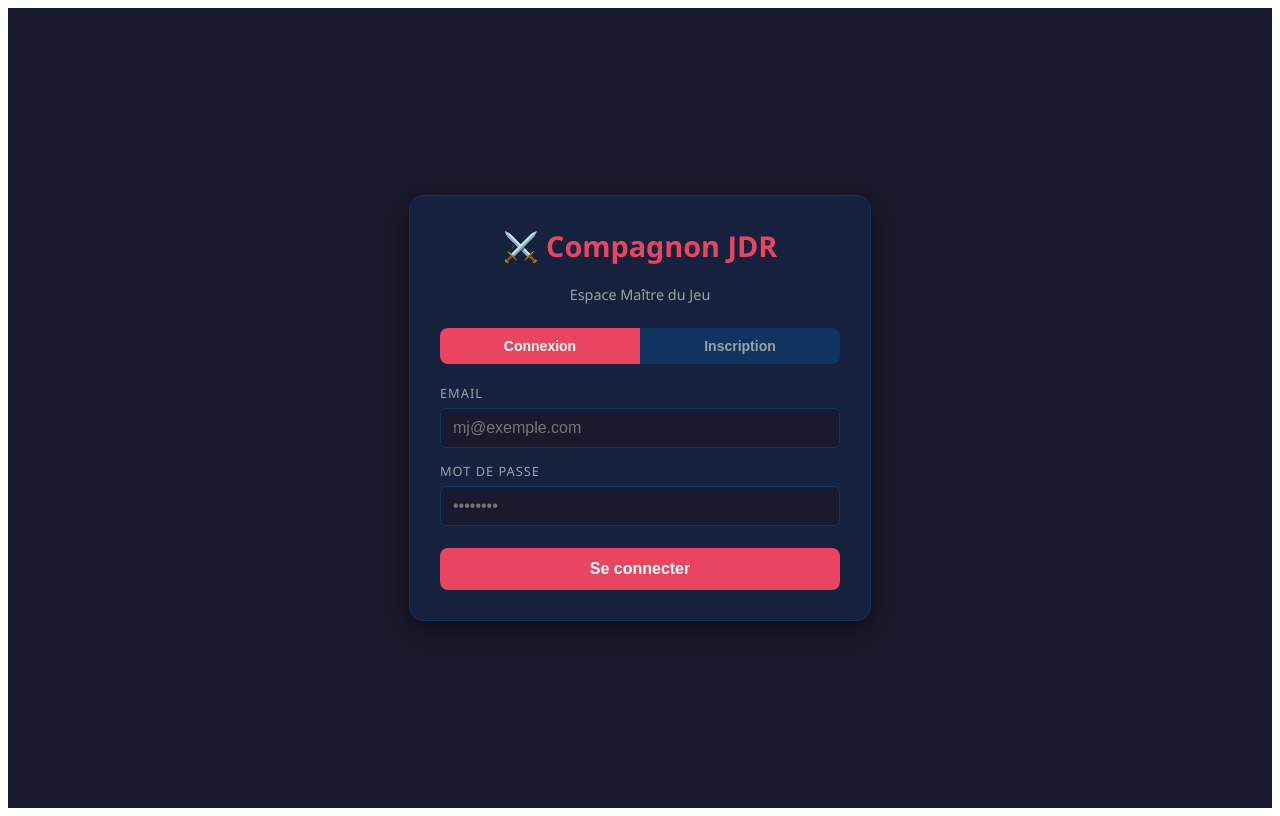
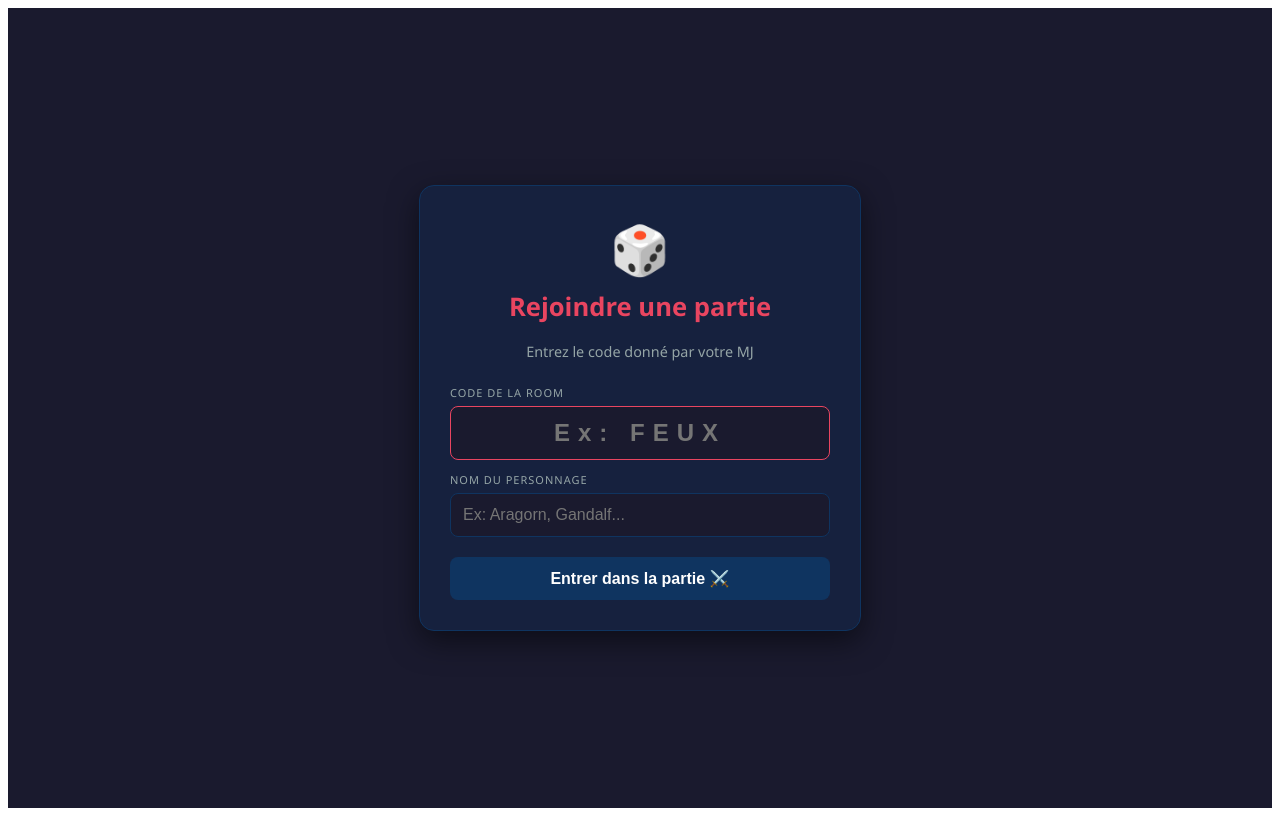
Before and after one commit to axel33barias-svg/vitejs-vite-s5exogft, a React (Vite) app: page /rejoindre in a window 1280 px wide. Before the commit this address led to /login. Built offline with nearby package versions, Linux system fonts and the light colour scheme.

Commit message:
rooms a code

```diff
--- a/src/App.jsx
+++ b/src/App.jsx
@@ -35,7 +35,7 @@ export default function App() {
   return (
     <BrowserRouter>
       <Routes>
-        <Route path="/rejoindre/:sessionId" element={<Joueur />} />
+        <Route path="/rejoindre" element={<Joueur />} />
         <Route path="/mj" element={session ? <MJ session={session} /> : <Navigate to="/login" />} />
         <Route path="/login" element={session ? <Navigate to="/mj" /> : <Login />} />
         <Route path="*" element={<Navigate to={session ? "/mj" : "/login"} />} />
--- a/src/pages/Joueur.jsx
+++ b/src/pages/Joueur.jsx
@@ -1,5 +1,4 @@
 import { useState, useCallback, useEffect } from "react";
-import { useParams } from "react-router-dom";
 import { supabase } from "../supabase";
 
 const FACES = [4, 6, 8, 10, 12, 20, 100];
@@ -21,9 +20,13 @@ const colors = {
 };
 
 export default function Joueur() {
-  const { sessionId } = useParams();
+  const [etape, setEtape] = useState("accueil"); // accueil → jeu
+  const [code, setCode] = useState("");
   const [nom, setNom] = useState("");
-  const [nomConfirme, setNomConfirme] = useState(false);
+  const [erreur, setErreur] = useState(null);
+  const [loading, setLoading] = useState(false);
+
+  const [sessionId, setSessionId] = useState(null);
   const [joueurId, setJoueurId] = useState(null);
   const [bonus, setBonus] = useState(0);
   const [seuil, setSeuil] = useState(0);
@@ -32,33 +35,44 @@ export default function Joueur() {
   const [lastRoll, setLastRoll] = useState(null);
   const [history, setHistory] = useState([]);
   const [activeDie, setActiveDie] = useState(null);
-  const [sessionValide, setSessionValide] = useState(null);
 
-  useEffect(() => {
-    const checkSession = async () => {
-      const { data } = await supabase
-        .from("sessions").select("id").eq("id", sessionId).maybeSingle();
-      setSessionValide(!!data);
-    };
-    if (sessionId) checkSession();
-  }, [sessionId]);
+  const rejoindre = async () => {
+    if (!code.trim() || !nom.trim()) return;
+    setLoading(true);
+    setErreur(null);
 
-  useEffect(() => {
-    if (!nomConfirme || !sessionId) return;
-    const init = async () => {
-      const { data } = await supabase
-        .from("joueurs")
-        .insert([{ session_id: sessionId, nom, bonus: 0, seuil: 0 }])
-        .select().single();
-      if (data) {
-        setJoueurId(data.id);
-        setBonus(data.bonus);
-        setSeuil(data.seuil);
-      }
-    };
-    init();
-  }, [nomConfirme, sessionId, nom]);
+    // Cherche la session par code
+    const { data: session } = await supabase
+      .from("sessions")
+      .select("id")
+      .eq("code", code.toUpperCase().trim())
+      .maybeSingle();
 
+    if (!session) {
+      setErreur("Code invalide — vérifiez le code donné par votre MJ !");
+      setLoading(false);
+      return;
+    }
+
+    // Crée le joueur
+    const { data: joueur } = await supabase
+      .from("joueurs")
+      .insert([{ session_id: session.id, nom: nom.trim(), bonus: 0, seuil: 0 }])
+      .select()
+      .single();
+
+    if (joueur) {
+      setSessionId(session.id);
+      setJoueurId(joueur.id);
+      setBonus(joueur.bonus);
+      setSeuil(joueur.seuil);
+      setEtape("jeu");
+    }
+
+    setLoading(false);
+  };
+
+  // Écoute les modifs du MJ
   useEffect(() => {
     if (!joueurId) return;
     const channel = supabase
@@ -100,35 +114,54 @@ export default function Joueur() {
 
   const resultColor = lastRoll?.status ? colors[lastRoll.status.cls] : "#e0e0e0";
 
-  if (sessionValide === false) return (
-    <div style={{ minHeight: "100vh", background: "#1a1a2e", display: "flex", alignItems: "center", justifyContent: "center", flexDirection: "column", fontFamily: "sans-serif", color: "white", gap: 12 }}>
-      <div style={{ fontSize: 48 }}>⚠️</div>
-      <h2 style={{ color: "#e94560" }}>Session introuvable</h2>
-      <p style={{ color: "#95a5a6" }}>Ce lien n'est pas valide ou la session a expiré.</p>
-    </div>
-  );
-
-  if (!nomConfirme) return (
+  // Page d'accueil — saisie code + nom
+  if (etape === "accueil") return (
     <div style={{ minHeight: "100vh", background: "#1a1a2e", display: "flex", alignItems: "center", justifyContent: "center", fontFamily: "'Segoe UI', Tahoma, Geneva, Verdana, sans-serif" }}>
       <div style={{ maxWidth: 380, width: "90%", background: "#16213e", padding: 30, borderRadius: 15, border: "1px solid #0f3460", textAlign: "center", boxShadow: "0 10px 30px rgba(0,0,0,0.5)" }}>
-        <div style={{ fontSize: 48, marginBottom: 12 }}>🎲</div>
-        <h1 style={{ color: "#e94560", marginTop: 0, fontSize: "1.6rem" }}>Rejoindre la partie</h1>
-        <p style={{ color: "#95a5a6", fontSize: "0.9rem", marginBottom: 24 }}>Entrez le nom de votre personnage</p>
-        <input type="text" value={nom}
-          onChange={(e) => setNom(e.target.value)}
-          onKeyDown={(e) => e.key === "Enter" && nom.trim() && setNomConfirme(true)}
-          placeholder="Ex: Aragorn, Gandalf..."
-          style={{ width: "100%", background: "#1a1a2e", border: "1px solid #e94560", color: "white", padding: "12px", borderRadius: 8, fontSize: "1rem", boxSizing: "border-box", outline: "none", marginBottom: 14, textAlign: "center" }}
-        />
-        <button onClick={() => nom.trim() && setNomConfirme(true)} disabled={!nom.trim()}
-          style={{ width: "100%", background: nom.trim() ? "#e94560" : "#0f3460", color: "white", border: "none", padding: "12px 0", borderRadius: 8, fontWeight: "bold", fontSize: 16, cursor: nom.trim() ? "pointer" : "not-allowed" }}
+        <div style={{ fontSize: 48, marginBottom: 8 }}>🎲</div>
+        <h1 style={{ color: "#e94560", marginTop: 0, fontSize: "1.6rem" }}>Rejoindre une partie</h1>
+        <p style={{ color: "#95a5a6", fontSize: "0.9rem", marginBottom: 24 }}>Entrez le code donné par votre MJ</p>
+
+        {erreur && (
+          <div style={{ background: "#3a1a1a", border: "1px solid #e94560", color: "#e94560", padding: "10px 12px", borderRadius: 6, fontSize: "0.85rem", marginBottom: 14 }}>
+            ⚠️ {erreur}
+          </div>
+        )}
+
+        <div style={{ marginBottom: 12, textAlign: "left" }}>
+          <label style={{ display: "block", fontSize: 11, color: "#95a5a6", textTransform: "uppercase", letterSpacing: 1, marginBottom: 6 }}>Code de la room</label>
+          <input
+            type="text" value={code}
+            onChange={(e) => setCode(e.target.value.toUpperCase())}
+            placeholder="Ex: FEUX"
+            maxLength={4}
+            style={{ width: "100%", background: "#1a1a2e", border: "1px solid #e94560", color: "white", padding: "12px", borderRadius: 8, fontSize: "1.5rem", fontWeight: "bold", boxSizing: "border-box", outline: "none", textAlign: "center", letterSpacing: 8 }}
+          />
+        </div>
+
+        <div style={{ marginBottom: 20, textAlign: "left" }}>
+          <label style={{ display: "block", fontSize: 11, color: "#95a5a6", textTransform: "uppercase", letterSpacing: 1, marginBottom: 6 }}>Nom du personnage</label>
+          <input
+            type="text" value={nom}
+            onChange={(e) => setNom(e.target.value)}
+            onKeyDown={(e) => e.key === "Enter" && rejoindre()}
+            placeholder="Ex: Aragorn, Gandalf..."
+            style={{ width: "100%", background: "#1a1a2e", border: "1px solid #0f3460", color: "white", padding: "12px", borderRadius: 8, fontSize: "1rem", boxSizing: "border-box", outline: "none" }}
+          />
+        </div>
+
+        <button
+          onClick={rejoindre}
+          disabled={!code.trim() || !nom.trim() || loading}
+          style={{ width: "100%", background: code.trim() && nom.trim() ? "#e94560" : "#0f3460", color: "white", border: "none", padding: "12px 0", borderRadius: 8, fontWeight: "bold", fontSize: 16, cursor: code.trim() && nom.trim() ? "pointer" : "not-allowed" }}
         >
-          Entrer dans la partie ⚔️
+          {loading ? "Connexion…" : "Entrer dans la partie ⚔️"}
         </button>
       </div>
     </div>
   );
 
+  // Espace jeu
   return (
     <div style={{ minHeight: "100vh", background: "#1a1a2e", fontFamily: "'Segoe UI', Tahoma, Geneva, Verdana, sans-serif", color: "white" }}>
       <div style={{ background: "#16213e", borderBottom: "1px solid #0f3460", padding: "12px 24px", display: "flex", justifyContent: "space-between", alignItems: "center" }}>
--- a/src/pages/MJ.jsx
+++ b/src/pages/MJ.jsx
@@ -3,6 +3,12 @@ import { QRCodeSVG } from "qrcode.react";
 import { supabase } from "../supabase";
 
 const FACES = [4, 6, 8, 10, 12, 20, 100];
+
+// Génère un code de 4 lettres aléatoires
+function genererCode() {
+  const lettres = "ABCDEFGHJKLMNPQRSTUVWXYZ";
+  return Array.from({ length: 4 }, () => lettres[Math.floor(Math.random() * lettres.length)]).join("");
+}
 
 function getStatus(valeur, bonus, total, faces, seuil, modeCritique) {
   const isCritActive = modeCritique === "tous" || faces === 20;
@@ -29,15 +35,16 @@ export default function MJ({ session }) {
   const [activeDie, setActiveDie] = useState(null);
   const [modeCritique, setModeCritique] = useState("tous");
   const [sessionId, setSessionId] = useState(null);
+  const [codeRoom, setCodeRoom] = useState(null);
   const [showQR, setShowQR] = useState(false);
   const [joueurs, setJoueurs] = useState([]);
 
-  // ✅ CORRIGÉ — récupère la session existante ou en crée une
   useEffect(() => {
     const initSession = async () => {
+      // Cherche session existante
       const { data } = await supabase
         .from("sessions")
-        .select("id")
+        .select("id, code")
         .eq("mj_id", session.user.id)
         .order("created_at", { ascending: false })
         .limit(1)
@@ -45,40 +52,63 @@ export default function MJ({ session }) {
 
       if (data) {
         setSessionId(data.id);
+        setCodeRoom(data.code);
       } else {
-        const { data: newSession } = await supabase
+        // Crée une nouvelle session avec un code unique
+        let code = genererCode();
+        let ok = false;
+        while (!ok) {
+          const { data: newSession, error } = await supabase
             .from("sessions")
-          .insert([{ mj_id: session.user.id }])
+            .insert([{ mj_id: session.user.id, code }])
             .select()
             .single();
-        if (newSession) setSessionId(newSession.id);
+          if (!error && newSession) {
+            setSessionId(newSession.id);
+            setCodeRoom(newSession.code);
+            ok = true;
+          } else {
+            code = genererCode(); // Réessaie si code déjà pris
+          }
+        }
       }
     };
     initSession();
   }, [session]);
 
-  // Écoute les joueurs qui rejoignent
+  const chargerHistorique = useCallback(async (sid, mode) => {
+    if (!sid) return;
+    const { data } = await supabase
+      .from("lancers")
+      .select("*")
+      .eq("session_id", sid)
+      .order("created_at", { ascending: false })
+      .limit(30);
+    if (data) {
+      const withStatus = data.map((r) => ({
+        ...r,
+        status: getStatus(r.valeur, r.bonus, r.total, r.faces, r.seuil, mode)
+      }));
+      setHistory(withStatus);
+    }
+  }, []);
+
   useEffect(() => {
     if (!sessionId) return;
 
     supabase.from("joueurs").select("*").eq("session_id", sessionId)
       .then(({ data }) => { if (data) setJoueurs(data); });
 
-    const channel = supabase
+    chargerHistorique(sessionId, modeCritique);
+
+    const channelJoueurs = supabase
       .channel("joueurs-session")
       .on("postgres_changes",
         { event: "INSERT", schema: "public", table: "joueurs", filter: `session_id=eq.${sessionId}` },
         (payload) => { setJoueurs((prev) => [...prev, payload.new]); }
-      )
-      .subscribe();
+      ).subscribe();
 
-    return () => supabase.removeChannel(channel);
-  }, [sessionId]);
-
-  // Écoute les lancers de tous les joueurs
-  useEffect(() => {
-    if (!sessionId) return;
-    const channel = supabase
+    const channelLancers = supabase
       .channel("lancers-mj")
       .on("postgres_changes",
         { event: "INSERT", schema: "public", table: "lancers", filter: `session_id=eq.${sessionId}` },
@@ -87,11 +117,16 @@ export default function MJ({ session }) {
           if (data && data.valeur) {
             const status = getStatus(data.valeur, data.bonus, data.total, data.faces, data.seuil, modeCritique);
             setHistory((prev) => [{ ...data, status }, ...prev].slice(0, 30));
+          } else {
+            chargerHistorique(sessionId, modeCritique);
           }
         }
-      )
-      .subscribe();
-    return () => supabase.removeChannel(channel);
+      ).subscribe();
+
+    return () => {
+      supabase.removeChannel(channelJoueurs);
+      supabase.removeChannel(channelLancers);
+    };
   }, [sessionId]);
 
   const updateJoueur = async (joueurId, field, value) => {
@@ -114,7 +149,7 @@ export default function MJ({ session }) {
 
       const roll = { valeur, bonus: b, total, faces, seuil: s, status, id: Date.now(), secret, auteur: "MJ" };
       setLastRoll(roll);
-      setHistory((prev) => [roll, ...prev].slice(0, 30));
+      if (!secret) setHistory((prev) => [roll, ...prev].slice(0, 30));
       setRolling(false);
       setActiveDie(null);
 
@@ -128,30 +163,18 @@ export default function MJ({ session }) {
   }, [rolling, bonus, seuil, modeCritique, sessionId]);
 
   const resultColor = lastRoll?.status ? colors[lastRoll.status.cls] : "#e0e0e0";
-  const joinUrl = sessionId ? `${window.location.origin}/rejoindre/${sessionId}` : null;
+  const siteUrl = window.location.origin + "/rejoindre";
 
   return (
-    <div style={{
-      minHeight: "100vh", background: "#1a1a2e",
-      fontFamily: "'Segoe UI', Tahoma, Geneva, Verdana, sans-serif", color: "white",
-    }}>
-      <div style={{
-        background: "#16213e", borderBottom: "1px solid #0f3460",
-        padding: "12px 24px", display: "flex", justifyContent: "space-between", alignItems: "center",
-      }}>
+    <div style={{ minHeight: "100vh", background: "#1a1a2e", fontFamily: "'Segoe UI', Tahoma, Geneva, Verdana, sans-serif", color: "white" }}>
+      <div style={{ background: "#16213e", borderBottom: "1px solid #0f3460", padding: "12px 24px", display: "flex", justifyContent: "space-between", alignItems: "center" }}>
         <h1 style={{ margin: 0, color: "#e94560", fontSize: "1.3rem" }}>⚔️ Espace MJ</h1>
         <div style={{ display: "flex", gap: 10, alignItems: "center" }}>
           <span style={{ color: "#95a5a6", fontSize: 13 }}>{session.user.email}</span>
-          <button onClick={() => setShowQR(!showQR)} style={{
-            background: "#0f3460", color: "white", border: "1px solid #e94560",
-            padding: "6px 14px", borderRadius: 6, cursor: "pointer", fontWeight: "bold", fontSize: 13,
-          }}>
+          <button onClick={() => setShowQR(!showQR)} style={{ background: "#0f3460", color: "white", border: "1px solid #e94560", padding: "6px 14px", borderRadius: 6, cursor: "pointer", fontWeight: "bold", fontSize: 13 }}>
             {showQR ? "Fermer QR" : "📱 QR Joueurs"}
           </button>
-          <button onClick={() => supabase.auth.signOut()} style={{
-            background: "transparent", color: "#95a5a6", border: "1px solid #0f3460",
-            padding: "6px 14px", borderRadius: 6, cursor: "pointer", fontSize: 13,
-          }}>
+          <button onClick={() => supabase.auth.signOut()} style={{ background: "transparent", color: "#95a5a6", border: "1px solid #0f3460", padding: "6px 14px", borderRadius: 6, cursor: "pointer", fontSize: 13 }}>
             Déconnexion
           </button>
         </div>
@@ -159,26 +182,27 @@ export default function MJ({ session }) {
 
       <div style={{ maxWidth: 1000, margin: "0 auto", padding: "24px 16px", display: "grid", gridTemplateColumns: "1fr 1fr", gap: 20 }}>
         <div>
-          {showQR && joinUrl && (
-            <div style={{
-              background: "#16213e", border: "1px solid #0f3460", borderRadius: 12,
-              padding: 20, textAlign: "center", marginBottom: 16,
-            }}>
-              <p style={{ color: "#95a5a6", fontSize: 13, margin: "0 0 12px" }}>
-                Les joueurs scannent ce QR pour rejoindre
-              </p>
+          {/* Code room + QR */}
+          <div style={{ background: "#16213e", border: "1px solid #0f3460", borderRadius: 12, padding: 16, marginBottom: 12, textAlign: "center" }}>
+            <div style={{ fontSize: 11, color: "#95a5a6", textTransform: "uppercase", letterSpacing: 1, marginBottom: 6 }}>Code de la room</div>
+            <div style={{ fontSize: 42, fontWeight: "bold", color: "#e94560", letterSpacing: 8 }}>{codeRoom || "…"}</div>
+            <div style={{ fontSize: 11, color: "#555", marginTop: 4 }}>Les joueurs entrent ce code pour rejoindre</div>
+
+            {showQR && (
+              <div style={{ marginTop: 16 }}>
                 <div style={{ background: "white", display: "inline-block", padding: 12, borderRadius: 8 }}>
-                <QRCodeSVG value={joinUrl} size={160} />
+                  <QRCodeSVG value={siteUrl} size={140} />
                 </div>
-              <p style={{ color: "#95a5a6", fontSize: 11, marginTop: 10, wordBreak: "break-all" }}>{joinUrl}</p>
+                <p style={{ color: "#95a5a6", fontSize: 11, marginTop: 8 }}>Scanner pour accéder au site</p>
               </div>
             )}
 
-          <div style={{
-            display: "flex", justifyContent: "space-around",
-            background: "#16213e", border: "1px solid #0f3460",
-            padding: 15, borderRadius: 10, marginBottom: 12,
-          }}>
+            <button onClick={() => setShowQR(!showQR)} style={{ marginTop: 10, background: "#0f3460", color: "white", border: "1px solid #e94560", padding: "6px 14px", borderRadius: 6, cursor: "pointer", fontSize: 12 }}>
+              {showQR ? "Masquer QR" : "📱 Afficher QR"}
+            </button>
+          </div>
+
+          <div style={{ display: "flex", justifyContent: "space-around", background: "#16213e", border: "1px solid #0f3460", padding: 15, borderRadius: 10, marginBottom: 12 }}>
             {[
               { label: "Mon modificateur", value: bonus, set: setBonus },
               { label: "Mon seuil", value: seuil, set: setSeuil },
@@ -186,40 +210,24 @@ export default function MJ({ session }) {
               <div key={label} style={{ display: "flex", flexDirection: "column", gap: 6, alignItems: "center" }}>
                 <label style={{ fontSize: "0.75rem", textTransform: "uppercase", letterSpacing: 1, color: "#95a5a6" }}>{label}</label>
                 <input type="number" value={value} onChange={(e) => set(e.target.value)}
-                  style={{
-                    background: "#1a1a2e", border: "1px solid #e94560", color: "white",
-                    padding: 8, width: 70, borderRadius: 5, textAlign: "center", fontSize: "1rem", fontWeight: "bold",
-                  }}
+                  style={{ background: "#1a1a2e", border: "1px solid #e94560", color: "white", padding: 8, width: 70, borderRadius: 5, textAlign: "center", fontSize: "1rem", fontWeight: "bold" }}
                 />
               </div>
             ))}
           </div>
 
-          <div style={{
-            display: "flex", alignItems: "center", justifyContent: "center", gap: 10,
-            background: "#16213e", border: "1px solid #0f3460",
-            padding: "10px 15px", borderRadius: 10, marginBottom: 12,
-          }}>
+          <div style={{ display: "flex", alignItems: "center", justifyContent: "center", gap: 10, background: "#16213e", border: "1px solid #0f3460", padding: "10px 15px", borderRadius: 10, marginBottom: 12 }}>
             <span style={{ fontSize: "0.75rem", color: "#95a5a6", textTransform: "uppercase", letterSpacing: 1 }}>Critiques :</span>
             {["tous", "d20"].map((mode) => (
               <button key={mode} onClick={() => setModeCritique(mode)}
-                style={{
-                  padding: "5px 14px", borderRadius: 20, border: "none", cursor: "pointer",
-                  fontWeight: "bold", fontSize: 12,
-                  background: modeCritique === mode ? "#e94560" : "#1a1a2e",
-                  color: modeCritique === mode ? "white" : "#95a5a6",
-                }}
+                style={{ padding: "5px 14px", borderRadius: 20, border: "none", cursor: "pointer", fontWeight: "bold", fontSize: 12, background: modeCritique === mode ? "#e94560" : "#1a1a2e", color: modeCritique === mode ? "white" : "#95a5a6" }}
               >
                 {mode === "tous" ? "Tous les dés" : "D20 seulement"}
               </button>
             ))}
           </div>
 
-          <div style={{
-            background: "#16213e", border: "1px solid #0f3460", borderRadius: 12,
-            padding: "1.5rem", textAlign: "center", marginBottom: 12, minHeight: 120,
-            display: "flex", flexDirection: "column", alignItems: "center", justifyContent: "center",
-          }}>
+          <div style={{ background: "#16213e", border: "1px solid #0f3460", borderRadius: 12, padding: "1.5rem", textAlign: "center", marginBottom: 12, minHeight: 120, display: "flex", flexDirection: "column", alignItems: "center", justifyContent: "center" }}>
             <div style={{ fontSize: 52, fontWeight: "bold", lineHeight: 1, color: resultColor, opacity: rolling ? 0.3 : 1, transition: "all 0.3s" }}>
               {rolling ? "…" : (lastRoll ? lastRoll.total : "?")}
             </div>
@@ -240,11 +248,7 @@ export default function MJ({ session }) {
           <div style={{ display: "grid", gridTemplateColumns: "repeat(4, 1fr)", gap: 8, marginBottom: 8 }}>
             {FACES.map((f) => (
               <button key={f} onClick={() => lancerDe(f)} disabled={rolling}
-                style={{
-                  background: activeDie === f ? "#e94560" : "#0f3460",
-                  color: "white", border: "1px solid #e94560",
-                  padding: "10px 4px", borderRadius: 6, cursor: "pointer", fontWeight: "bold", fontSize: 13,
-                }}
+                style={{ background: activeDie === f ? "#e94560" : "#0f3460", color: "white", border: "1px solid #e94560", padding: "10px 4px", borderRadius: 6, cursor: "pointer", fontWeight: "bold", fontSize: 13 }}
               >d{f}</button>
             ))}
           </div>
@@ -252,10 +256,7 @@ export default function MJ({ session }) {
           <div style={{ display: "grid", gridTemplateColumns: "repeat(4, 1fr)", gap: 8 }}>
             {FACES.map((f) => (
               <button key={f} onClick={() => lancerDe(f, true)} disabled={rolling}
-                style={{
-                  background: "#1a1a2e", color: "#f1c40f", border: "1px solid #f1c40f",
-                  padding: "8px 4px", borderRadius: 6, cursor: "pointer", fontWeight: "bold", fontSize: 11,
-                }}
+                style={{ background: "#1a1a2e", color: "#f1c40f", border: "1px solid #f1c40f", padding: "8px 4px", borderRadius: 6, cursor: "pointer", fontWeight: "bold", fontSize: 11 }}
               >🔒 d{f}</button>
             ))}
           </div>
@@ -293,9 +294,14 @@ export default function MJ({ session }) {
           </div>
 
           <div>
-            <h3 style={{ color: "#95a5a6", fontSize: "0.85rem", textTransform: "uppercase", letterSpacing: 1, marginTop: 0 }}>
+            <div style={{ display: "flex", justifyContent: "space-between", alignItems: "center", marginBottom: 8 }}>
+              <h3 style={{ color: "#95a5a6", fontSize: "0.85rem", textTransform: "uppercase", letterSpacing: 1, margin: 0 }}>
                 Historique de la session
               </h3>
+              <button onClick={() => chargerHistorique(sessionId, modeCritique)}
+                style={{ background: "#0f3460", color: "#95a5a6", border: "1px solid #0f3460", padding: "4px 10px", borderRadius: 6, cursor: "pointer", fontSize: 12 }}
+              >🔄 Rafraîchir</button>
+            </div>
             <div style={{ background: "#16213e", border: "1px solid #0f3460", borderRadius: 10, maxHeight: 400, overflowY: "auto" }}>
               {history.length === 0 && <p style={{ color: "#95a5a6", textAlign: "center", padding: 20, fontSize: 14 }}>Les lancers apparaîtront ici…</p>}
               {history.map((r) => (
```
Lines whose indentation alone changed are shown as unchanged.
